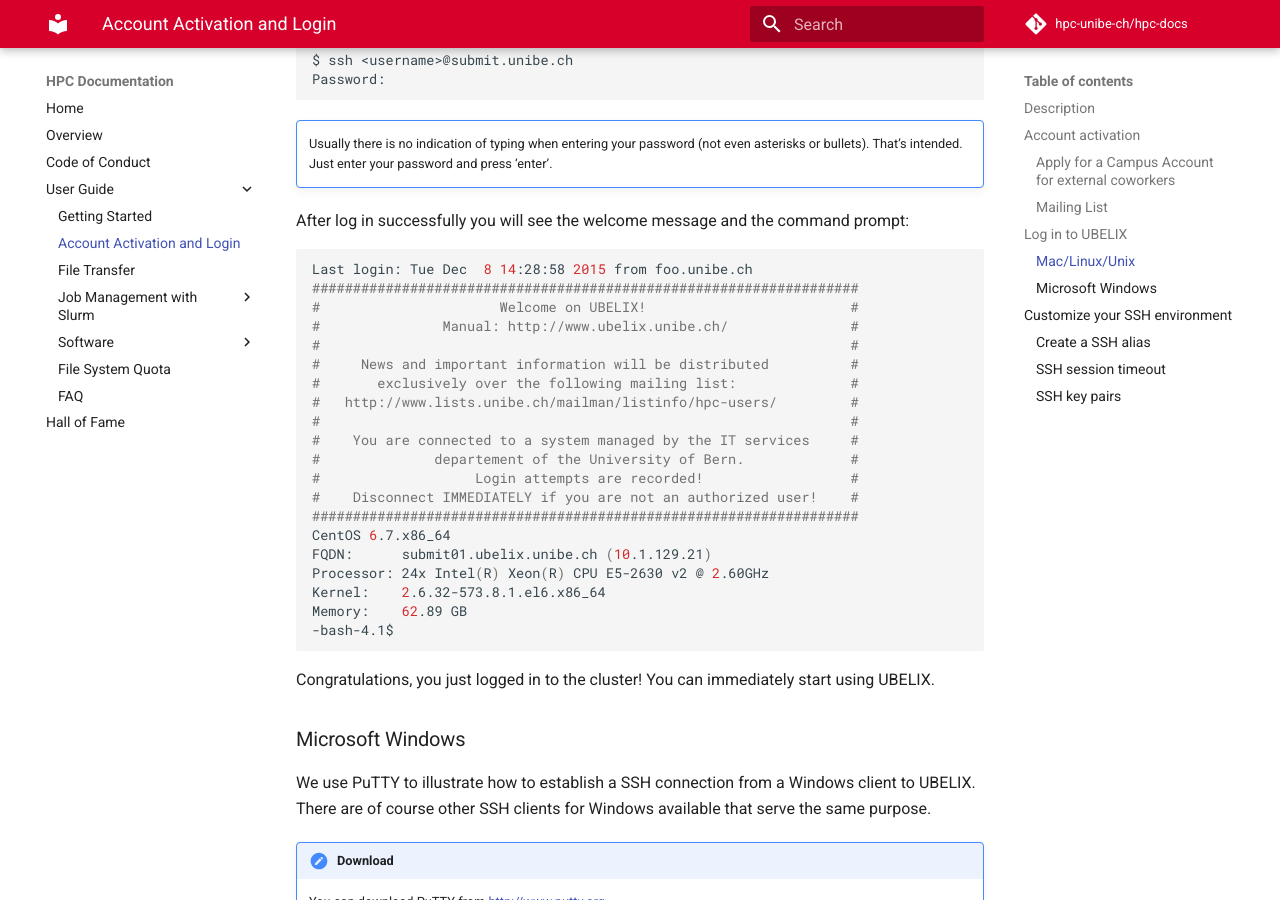
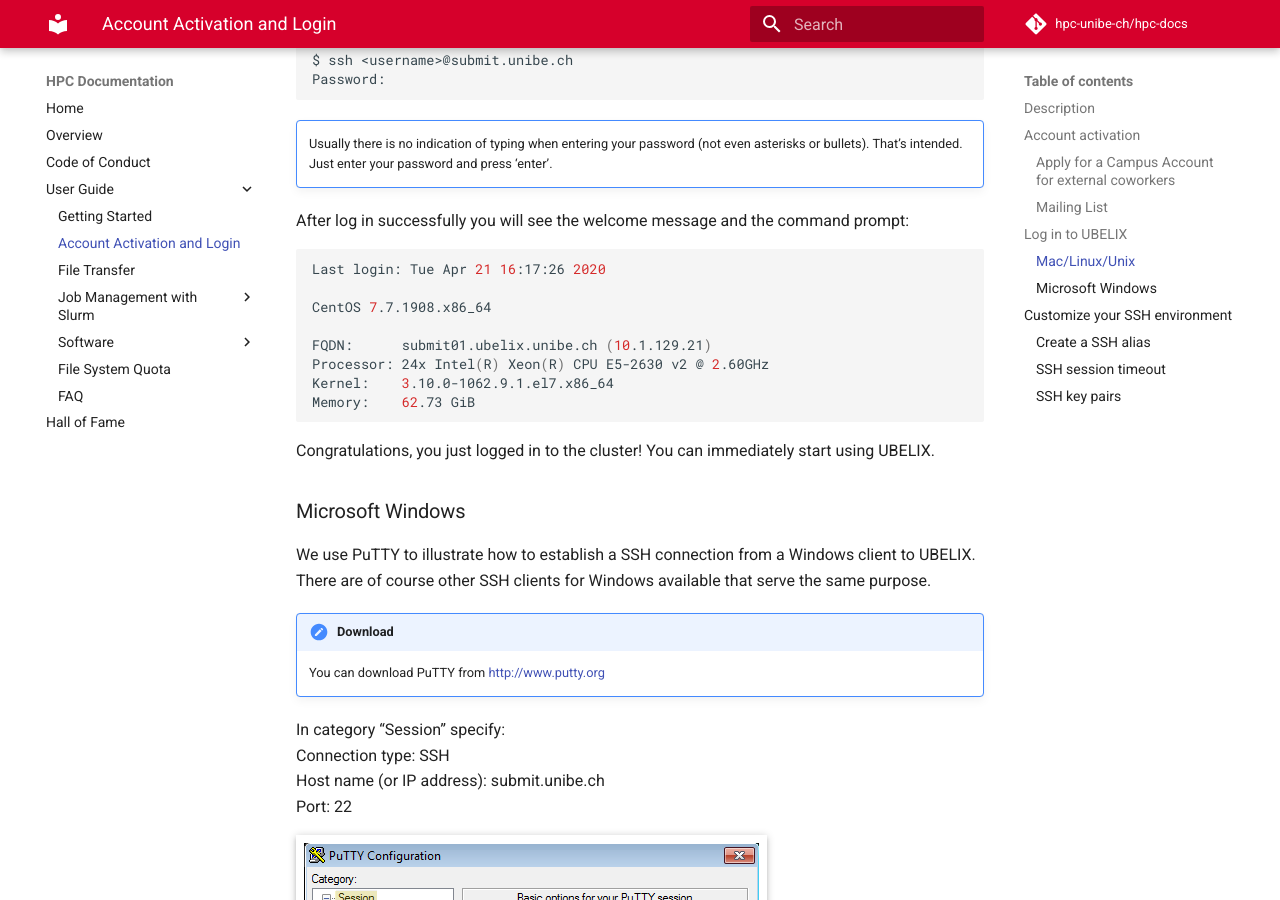
Before and after one commit to hpc-unibe-ch/hpc-unibe-ch.github.io, an MkDocs documentation site: the page built from docs/user-guide/account-activation-login.md, in a window 1280 px wide and 900 px high, scrolled down 1919 px. Built offline with MkDocs 1.6.1 and Material for MkDocs 9.7.7, drawn with Linux system fonts in a browser that asks for light colours; comment, search, counter and statistics services are not loaded.

Commit message:
Eliminated old EL& stuff

````diff
--- a/docs/user-guide/account-activation-login.md
+++ b/docs/user-guide/account-activation-login.md
@@ -66,26 +66,14 @@ Password:
 After log in successfully you will see the welcome message and the command prompt:
 
 ```Bash
-Last login: Tue Dec  8 14:28:58 2015 from foo.unibe.ch
-###################################################################
-#                      Welcome on UBELIX!                         #
-#               Manual: http://www.ubelix.unibe.ch/               #
-#                                                                 #
-#     News and important information will be distributed          #
-#       exclusively over the following mailing list:              #
-#   http://www.lists.unibe.ch/mailman/listinfo/hpc-users/         #
-#                                                                 #
-#    You are connected to a system managed by the IT services     #
-#              departement of the University of Bern.             #
-#                   Login attempts are recorded!                  #
-#    Disconnect IMMEDIATELY if you are not an authorized user!    #
-###################################################################
-CentOS 6.7.x86_64
+Last login: Tue Apr 21 16:17:26 2020
+
+CentOS 7.7.1908.x86_64
+
 FQDN:      submit01.ubelix.unibe.ch (10.1.129.21)
 Processor: 24x Intel(R) Xeon(R) CPU E5-2630 v2 @ 2.60GHz
-Kernel:    2.6.32-573.8.1.el6.x86_64
-Memory:    62.89 GB
--bash-4.1$
+Kernel:    3.10.0-1062.9.1.el7.x86_64
+Memory:    62.73 GiB
 ```
 
 Congratulations, you just logged in to the cluster! You can immediately start using UBELIX.
````
Also changed, not shown: docs/user-guide/job-management/submission.md (+1 -5 lines).
